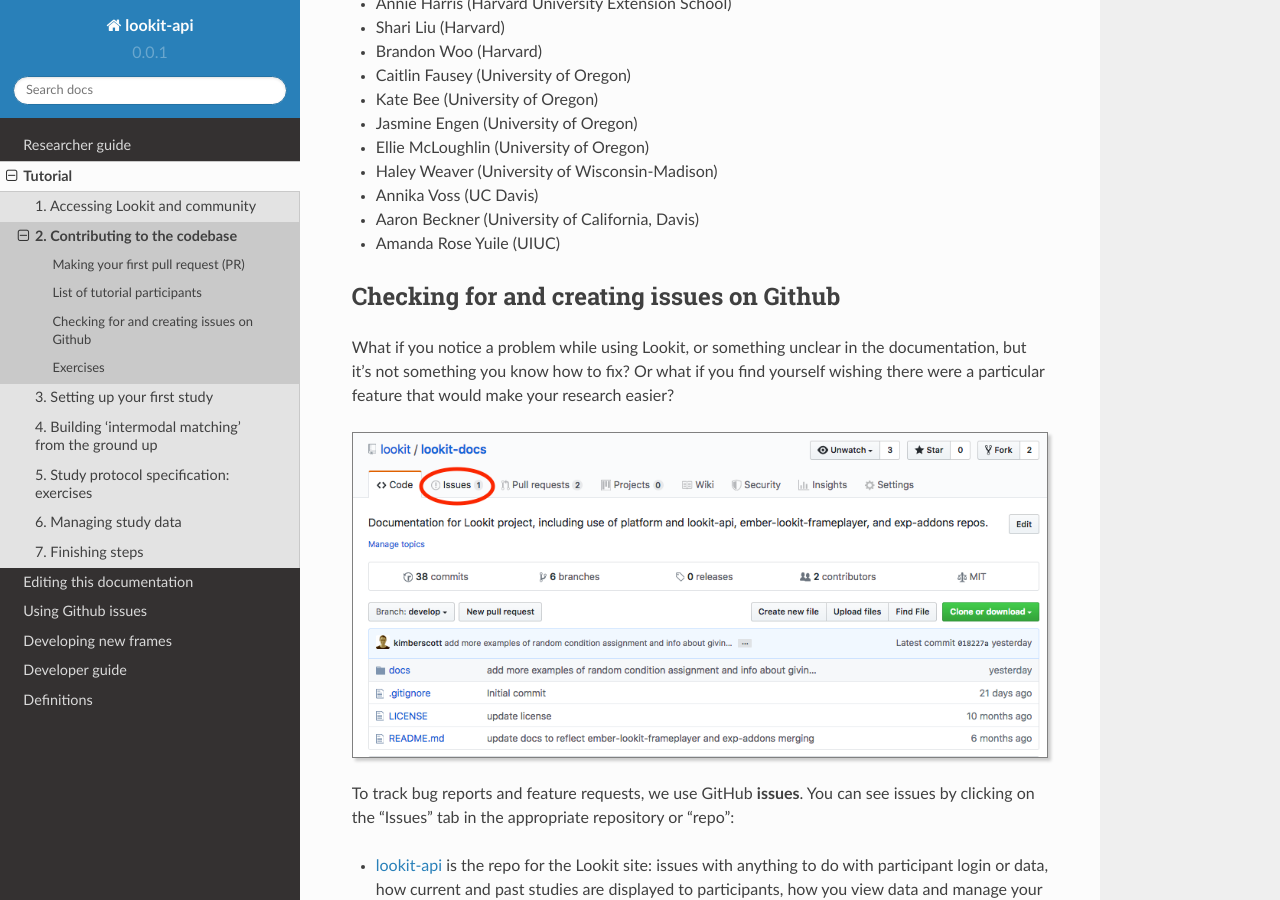
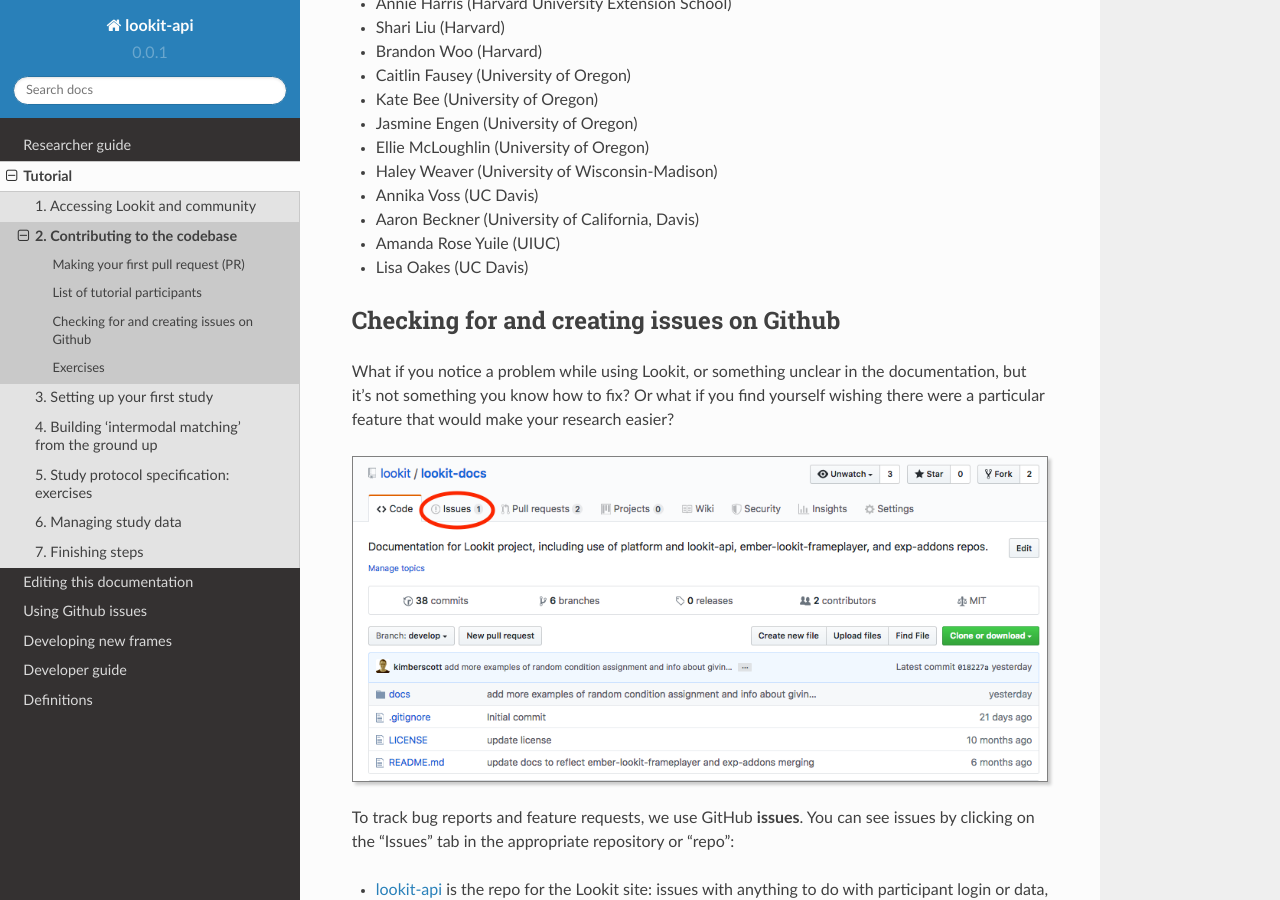
Before and after one commit to lookit/lookit-docs, a Sphinx documentation site: the page built from docs/source/tutorial-contributing.rst, in a window 1280 px wide and 900 px high, scrolled down 4477 px. Built offline with Sphinx 7.4.7 and the Read the Docs theme 2.0.0, drawn with Linux system fonts in a browser that asks for light colours.

Commit message:
Add tutorial participant to the list

```diff
--- a/docs/source/tutorial-contributing.rst
+++ b/docs/source/tutorial-contributing.rst
@@ -103,6 +103,7 @@
 - Annika Voss (UC Davis)
 - Aaron Beckner (University of California, Davis)
 - Amanda Rose Yuile (UIUC)
+- Lisa Oakes (UC Davis)
 
 .. _Github issues overview:
 
```
